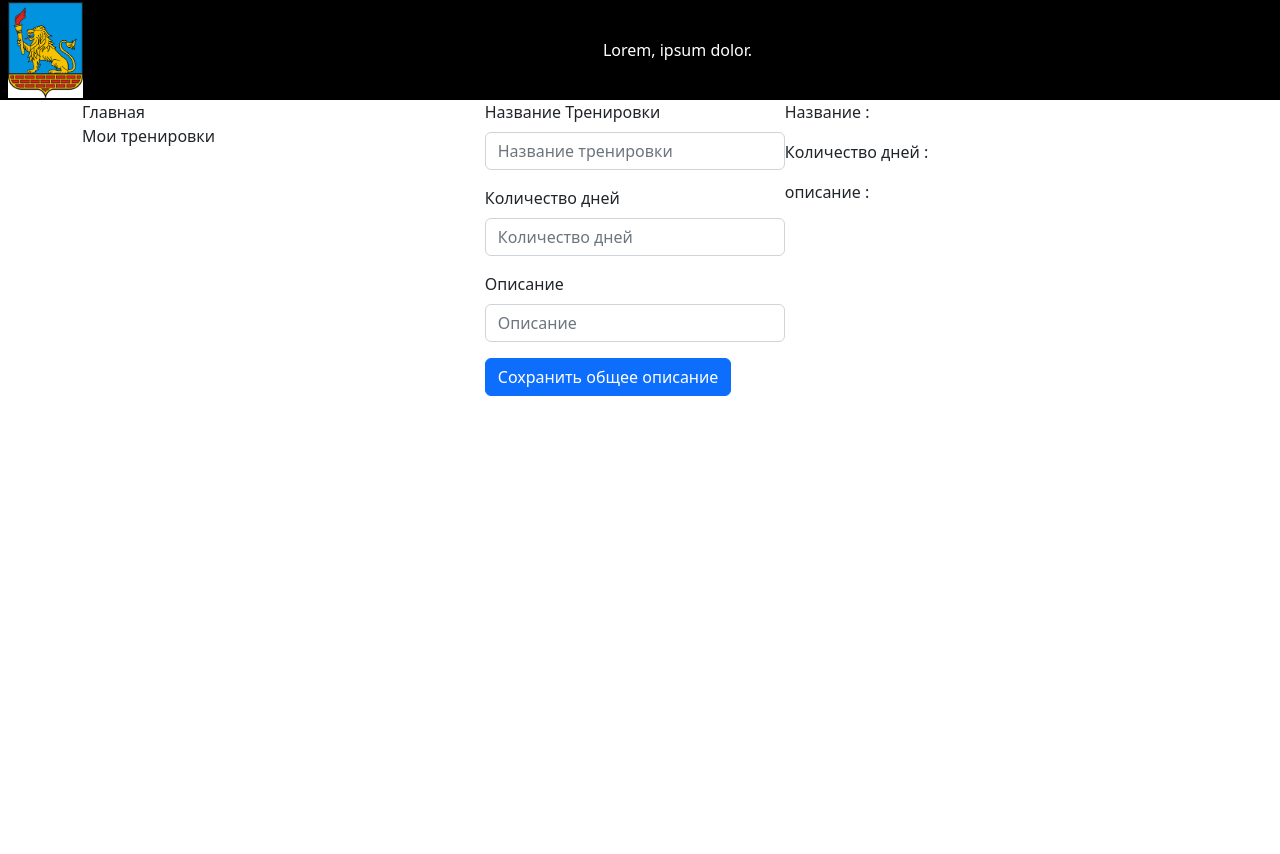
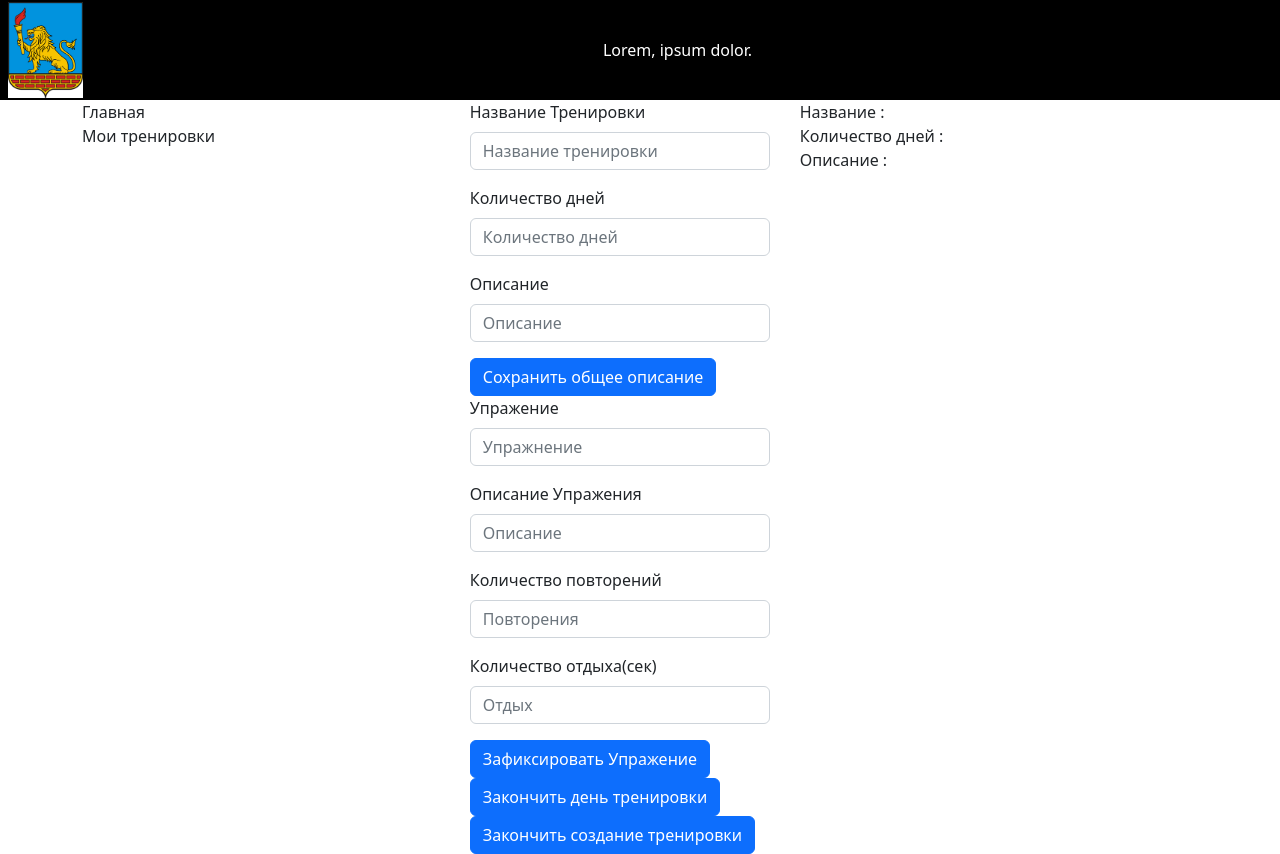
Before and after one commit to DaubiDaubi1247/BelgorodskiySamsungHealth, a React (Create React App) app: page /admin/create in a window 1280 px wide. Both pictures are taken after a click on the button "Сохранить общее описание". Before the commit the page ends 800 px from the top, so only its background shows below. Built offline with nearby package versions, Linux system fonts and the light colour scheme.

Commit message:
Star dev inner form

```diff
--- a/src/components/adminPanel/adminAddTrainingMenu/AdminAddTrainingMenu.tsx
+++ b/src/components/adminPanel/adminAddTrainingMenu/AdminAddTrainingMenu.tsx
@@ -3,7 +3,11 @@ import { useEffect, useState } from 'react';
 import { Form, Button } from 'react-bootstrap';
 import { useForm } from 'react-hook-form';
 import styles from "../../../common/form/form.module.css"
+import localStyles from "./addTraining.module.css"
 import FormError from './../../../common/form/formError/FormError';
+import { IdayDescription } from './../../../API/trainingAPI/TtrainingAPI';
+import AdminAddTrainingInnerForm from './innerForm/InnerForm';
+import { is } from 'immer/dist/internal';
 
 
 interface IAdminAddTrainingMenuProps {
@@ -13,7 +17,9 @@ const AdminAddTrainingMenu: React.FunctionComponent<IAdminAddTrainingMenuProps>
     const { register, handleSubmit, watch, formState: { errors } } = useForm();
     const onSubmit = () => console.log(1);
     const watchAllFields = watch();
+
     const [isVisble, setisVisble] = useState(false)
+    const daysOfTraining : Array<IdayDescription> = []
 
     useEffect(() => {
         console.log(watchAllFields);
@@ -21,15 +27,16 @@ const AdminAddTrainingMenu: React.FunctionComponent<IAdminAddTrainingMenuProps>
 
     const newTrainingDescription = () => {
         let res : Array<any> = [];
-        res.push(<p>Название : {watchAllFields.nameOfTrain}</p>)
-        res.push(<p>Количество дней : {watchAllFields.countOfDays}</p>)
-        res.push(<p>описание  : {watchAllFields.description}</p>)
+        res.push(<p className={localStyles.resStr}>Название : {watchAllFields.nameOfTrain}</p>)
+        res.push(<p className={localStyles.resStr}>Количество дней : {watchAllFields.countOfDays}</p>)
+        res.push(<p className={localStyles.resStr}>Описание  : {watchAllFields.description}</p>)
 
         return res
     }
 
     return (
         <div className={styles.formWrapper + " d-flex justify-content-between"}>
+            <div>
                 <Form onSubmit={handleSubmit(onSubmit)} className={styles.form}>
                     <Form.Group
                         className="mb-3"
@@ -55,7 +62,6 @@ const AdminAddTrainingMenu: React.FunctionComponent<IAdminAddTrainingMenuProps>
                         />
                     </Form.Group>
                     {errors.password && <FormError message='Поле является обязательным' />}
-
                     <Form.Group
                         className="mb-3"
                         controlId="formBasicPassword"
@@ -74,8 +80,16 @@ const AdminAddTrainingMenu: React.FunctionComponent<IAdminAddTrainingMenuProps>
                     >
                     Сохранить общее описание
                     </Button>
+
                 </Form>
-            <div>{isVisble ? newTrainingDescription() : <></>}</div>
+                <AdminAddTrainingInnerForm
+                        isVisible={isVisble}
+                        daysOfTraining={daysOfTraining}
+                    />
+            </div>
+            <div className={localStyles.resBlock}>
+                {isVisble ? newTrainingDescription() : <></>}
+            </div>
         </div>
     );
 };
--- /dev/null
+++ b/src/components/adminPanel/adminAddTrainingMenu/addTraining.module.css
@@ -0,0 +1,7 @@
+.resStr {
+    margin: 0;
+}
+
+.resBlock {
+    margin-left: 30px;
+}
--- /dev/null
+++ b/src/components/adminPanel/adminAddTrainingMenu/innerForm/InnerForm.tsx
@@ -0,0 +1,142 @@
+
+import { useEffect, useState } from 'react';
+import { Form, Button } from 'react-bootstrap';
+import { useForm } from 'react-hook-form';
+import styles from "../../../../common/form/form.module.css"
+import localStyles from "./addTraining.module.css"
+import FormError from './../../../../common/form/formError/FormError';
+import { DayExercises, Exercises, IdayDescription } from './../../../../API/trainingAPI/TtrainingAPI';
+
+
+
+interface IAdminAddTrainingMenuProps {
+    daysOfTraining : Array<IdayDescription>
+    isVisible : boolean
+}
+
+const AdminAddTrainingInnerForm: React.FunctionComponent<IAdminAddTrainingMenuProps> = ({daysOfTraining,isVisible}) => {
+
+
+    const { register, handleSubmit, watch, formState: { errors },reset } = useForm();
+    const onSubmit = () => console.log(1);
+    const watchAllFields = watch();
+
+    const [counterDays, setcounterDays] = useState(0)
+    const [sets, setsets] = useState<DayExercises>([])
+
+    if (!isVisible) return <></>
+
+    // useEffect(() => {
+    //     console.log(watchAllFields);
+    // },[watchAllFields])
+
+    const setExercise = () => {
+        let exercise : Exercises = {
+            restTimeInSec : watchAllFields.restTimeInSec,
+            numberOfRepetitions : watchAllFields.numberOfRepetitions,
+            exercise : {
+                label : watchAllFields.label,
+                description : watchAllFields.description
+            }
+        }
+        sets.push(exercise)
+        reset()
+    }
+
+    const setDayOfTraining = () => {
+        let day :IdayDescription = {
+            numberOfDay : counterDays,
+            sets : {...sets}
+        }
+        daysOfTraining.push(day)
+        setcounterDays(counterDays + 1);
+    }
+
+    // const newTrainingDescription = () => {
+    //     let res : Array<any> = [];
+    //     res.push(<p className={localStyles.resStr}>Название : {watchAllFields.nameOfTrain}</p>)
+    //     res.push(<p className={localStyles.resStr}>Количество дней : {watchAllFields.countOfDays}</p>)
+    //     res.push(<p className={localStyles.resStr}>Описание  : {watchAllFields.description}</p>)
+
+    //     return res
+    // }
+
+    return (
+        <div className={styles.formWrapper + " d-flex justify-content-between"}>
+            <Form onSubmit={handleSubmit(onSubmit)} className={styles.form}>
+            <Form.Group
+                    className="mb-3"
+                    controlId="formBasicEmail"
+                >
+                    <Form.Label>Упражение</Form.Label>
+                    <Form.Control
+                        type="text"
+                        placeholder="Упражнение"
+                        {...register("label", { required: true })}
+                    />
+                    {errors.label?.type === "required" && <FormError message='Поле является обязательным' />}
+                </Form.Group>
+                <Form.Group
+                    className="mb-3"
+                    controlId="formBasicEmail"
+                >
+                    <Form.Label>Описание Упражения</Form.Label>
+                    <Form.Control
+                        type="text"
+                        placeholder="Описание"
+                        {...register("description", { required: true })}
+                    />
+                    {errors.description?.type === "required" && <FormError message='Поле является обязательным' />}
+                </Form.Group>
+                <Form.Group
+                    className="mb-3"
+                    controlId="formBasicEmail"
+                >
+                    <Form.Label>Количество повторений</Form.Label>
+                    <Form.Control
+                        type="text"
+                        placeholder="Повторения"
+                        {...register("numberOfRepetitions", { required: true })}
+                    />
+                    {errors.numberOfRepetitions?.type === "required" && <FormError message='Поле является обязательным' />}
+                </Form.Group>
+                <Form.Group
+                    className="mb-3"
+                    controlId="formBasicEmail"
+                >
+                    <Form.Label>Количество отдыха(сек)</Form.Label>
+                    <Form.Control
+                        type="text"
+                        placeholder="Отдых"
+                        {...register("restTimeInSec", { required: true })}
+                    />
+                    {errors.nameOfTrain?.type === "required" && <FormError message='Поле является обязательным' />}
+                </Form.Group>
+
+                <Button
+                    variant="primary"
+                    onClick={setExercise}
+                >
+                Зафиксировать Упражение
+                </Button>
+                <Button
+                    variant="primary"
+                    onClick={setDayOfTraining}
+                >
+                Закончить день тренировки
+                </Button>
+                <Button
+                    variant="primary"
+                    onClick={setDayOfTraining}
+                >
+                Закончить создание тренировки
+                </Button>
+            </Form>
+            {/* <div className={localStyles.resBlock}>
+                {isVisble ? newTrainingDescription() : <></>}
+            </div> */}
+        </div>
+    );
+};
+
+export default AdminAddTrainingInnerForm;
```
Lines whose indentation alone changed are shown as unchanged.
